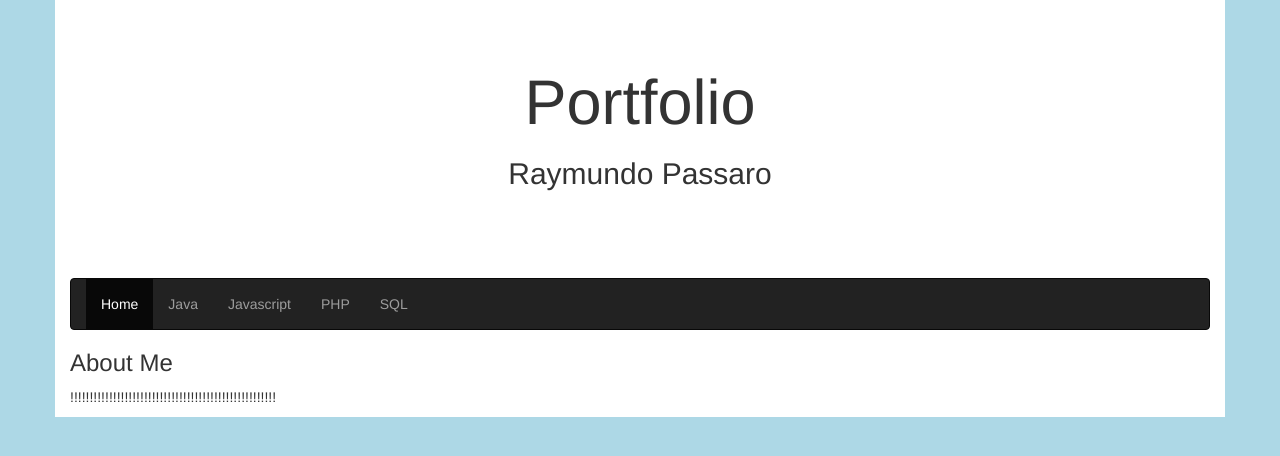
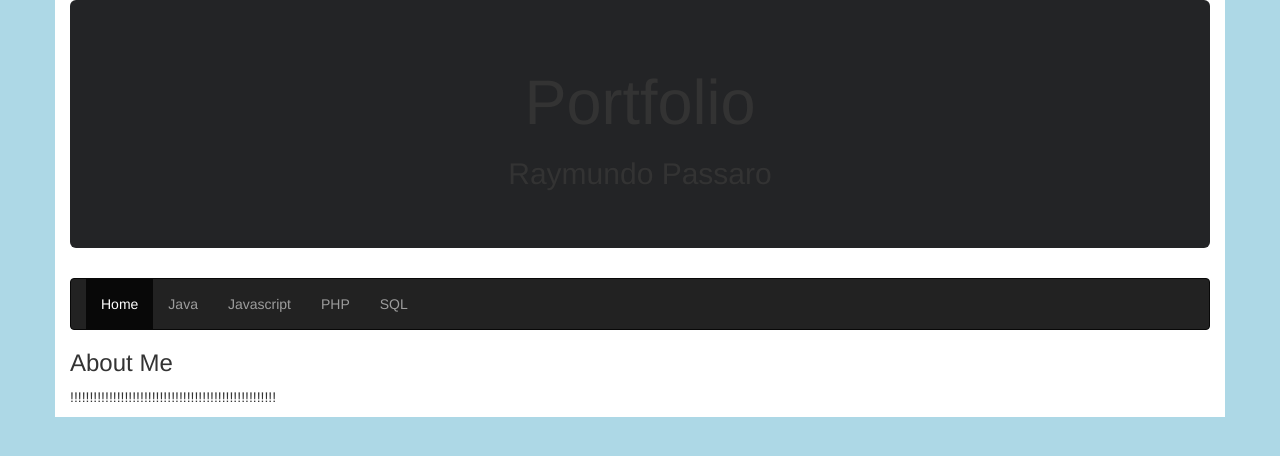
Before and after one commit to rpassaropezua/portfolio, a PHP site: page / in a window 1280 px wide. Shown: the top 456 px of the page. Run offline with PHP 8.4, Linux system fonts and the light colour scheme.

Commit message:
Update Styles.css

```diff
--- a/css/Styles.css
+++ b/css/Styles.css
@@ -5,6 +5,7 @@ body {
 .jumbotron {
     background-color:inherit;
     text-align:center;
+    background-color: #232426;
 }
 
 .container {
```
